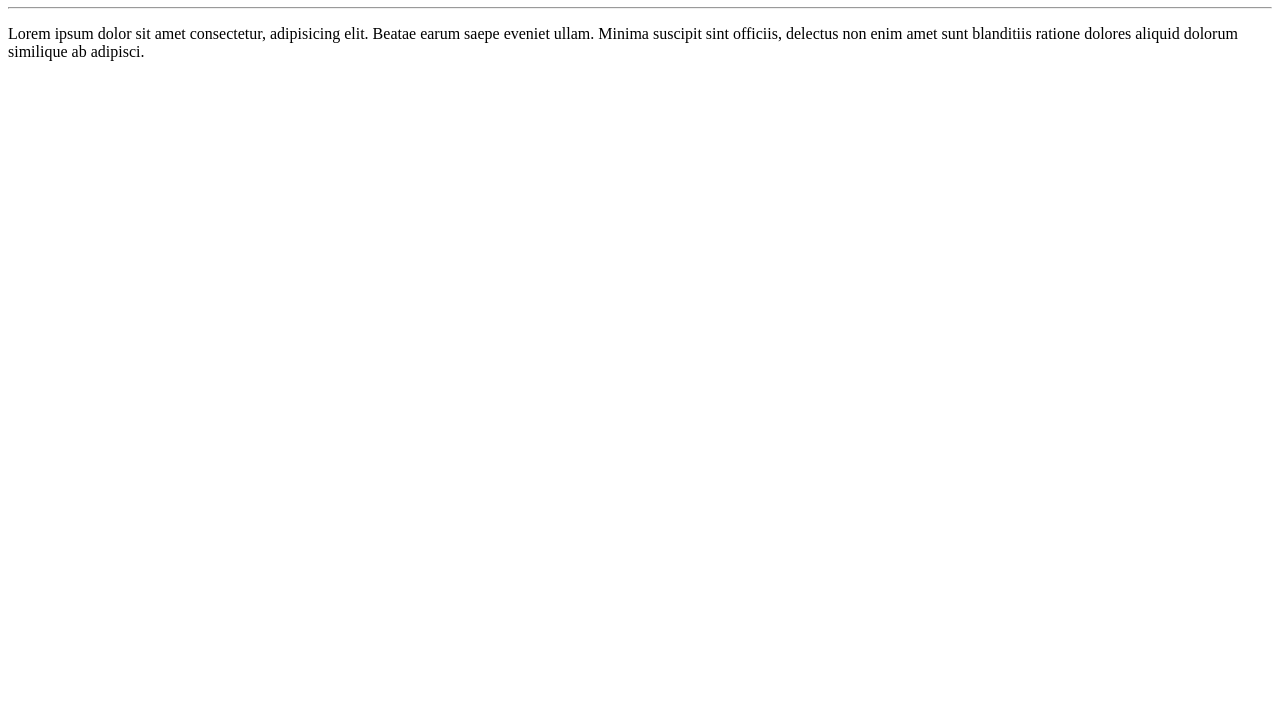
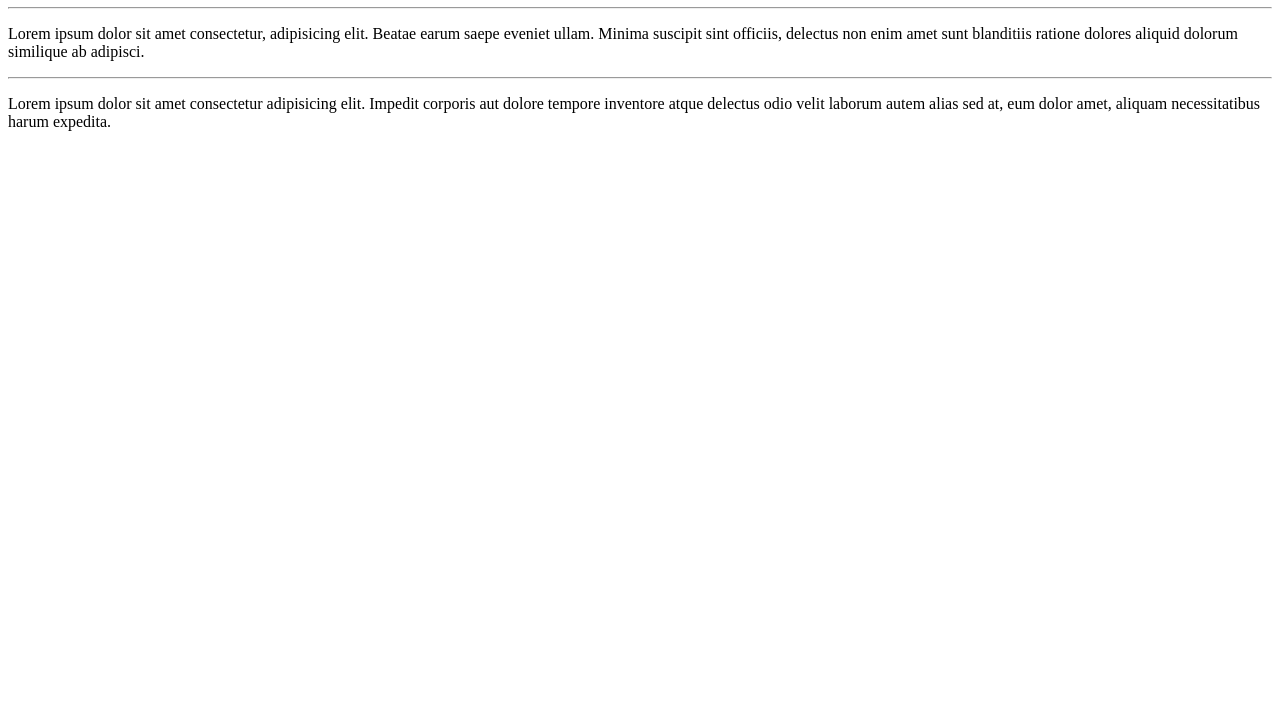
Before and after one commit to jvjzn/Ola-Mundo, a plain HTML site: page site-exemplo/index.html in a window 1280 px wide. Shown: the part 73-800 px from the top of the page. Drawn offline with Linux system fonts and the light colour scheme.

Commit message:
Adição de novo parágrafo.

```diff
--- a/site-exemplo/index.html
+++ b/site-exemplo/index.html
@@ -10,8 +10,13 @@
     <h1>Olá, Mundo!</h1>
     <hr>
     <p>Lorem ipsum dolor sit amet consectetur, adipisicing elit.
-        Beatae earum saepe eveniet ullam. Minima suscipit sint officiis,
-        delectus non enim amet sunt blanditiis ratione dolores aliquid
-        dolorum similique ab adipisci.</p>
+    Beatae earum saepe eveniet ullam. Minima suscipit sint officiis,
+    delectus non enim amet sunt blanditiis ratione dolores aliquid
+    dolorum similique ab adipisci.</p>
+    <hr>
+    <p>Lorem ipsum dolor sit amet consectetur adipisicing elit.
+    Impedit corporis aut dolore tempore inventore atque delectus
+    odio velit laborum autem alias sed at, eum dolor amet, aliquam
+    necessitatibus harum expedita.</p>
 </body>
 </html>
```
